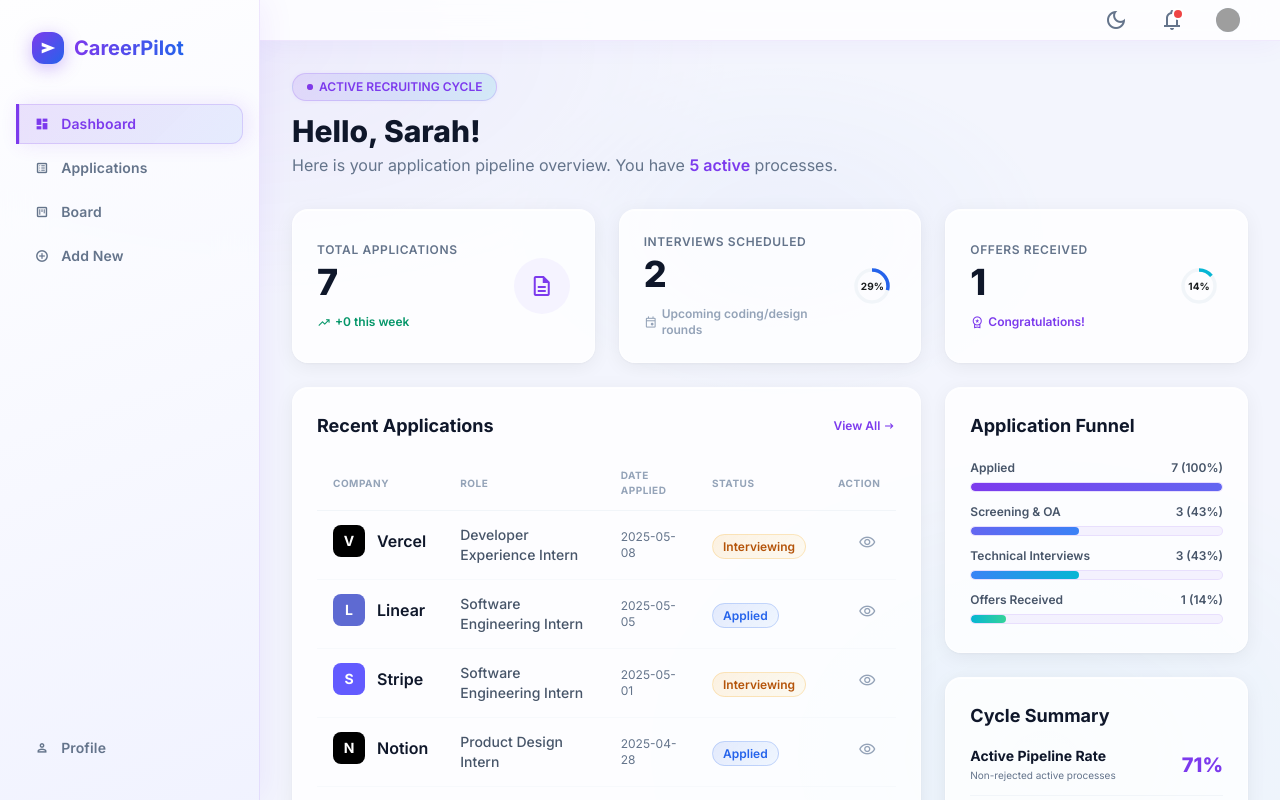
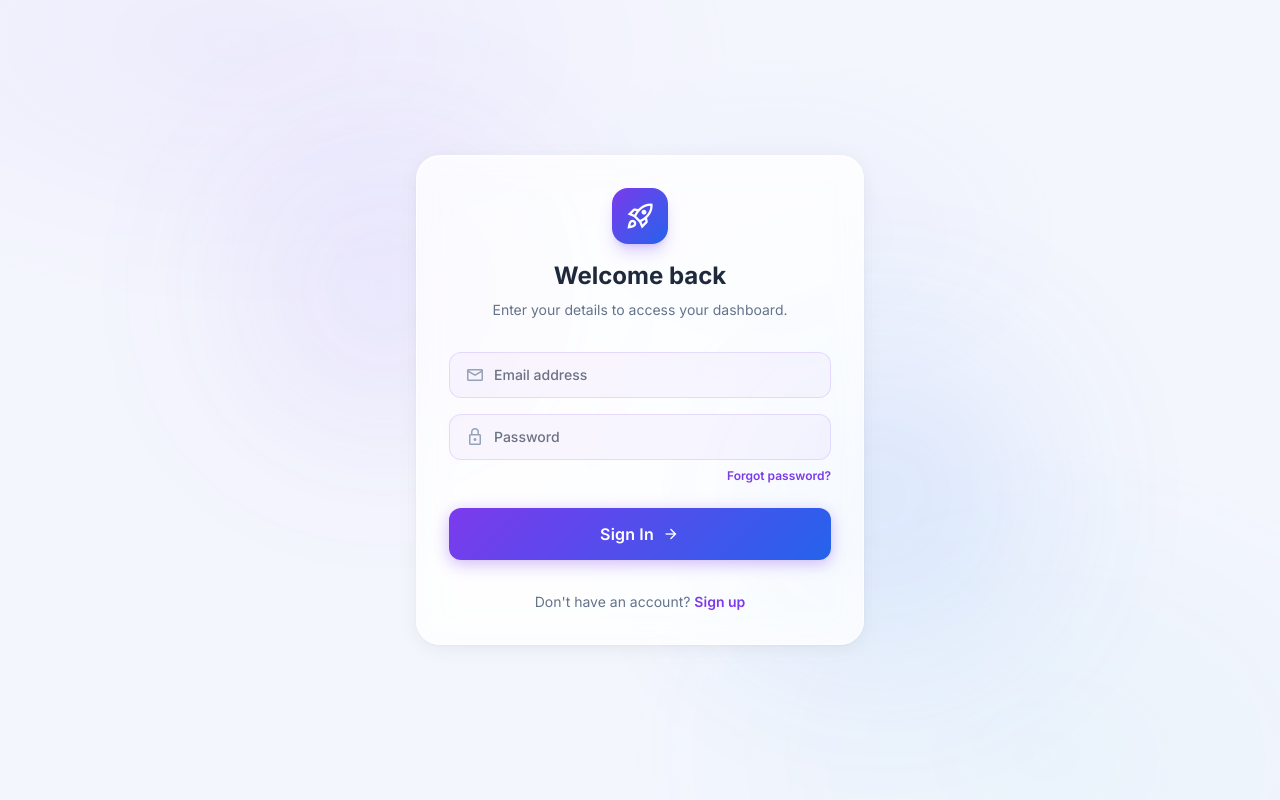
Before and after one commit to ujwal-224/Internship-Tracker, a React (Vite) app: page /#/dashboard in a window 1280 px wide. Built offline with nearby package versions, Linux system fonts and the light colour scheme; grey boxes are pictures that could not be loaded.

Commit message:
feat: Add premium interactive Auth UI and integrate into routing

```diff
--- a/src/App.jsx
+++ b/src/App.jsx
@@ -7,6 +7,7 @@ import Applications from './components/Applications';
 import Board from './components/Board';
 import AddNew from './components/AddNew';
 import Profile from './components/Profile';
+import Auth from './components/Auth';
 import { getApplications, saveApplications } from './utils/helpers';
 import './App.css';
 
@@ -53,6 +54,9 @@ function App() {
   const [searchQuery, setSearchQuery] = useState('');
   const [isSidebarOpen, setIsSidebarOpen] = useState(false);
   const [toasts, setToasts] = useState([]);
+  const [isAuthenticated, setIsAuthenticated] = useState(() => {
+    return localStorage.getItem("careerpilot_auth") === "true";
+  });
 
   const [profile, setProfile] = useState(() => {
     return JSON.parse(localStorage.getItem("careerpilot_profile")) || {
@@ -158,6 +162,14 @@ function App() {
   return (
     <div className="font-body-md text-on-surface antialiased overflow-hidden h-screen flex dark:text-slate-100">
 
+      {!isAuthenticated ? (
+        <Auth onAuthSuccess={() => {
+          setIsAuthenticated(true);
+          localStorage.setItem("careerpilot_auth", "true");
+          showToast("Successfully logged in!", "success");
+        }} />
+      ) : (
+        <>
           {/* Sidebar Drawer */}
           <Sidebar
             currentPage={route.page}
@@ -234,6 +246,8 @@ function App() {
           />
         )}
       </main>
+      </>
+      )}
 
       {/* Toast Notification Container */}
       <div id="toast-container" className="fixed top-6 right-6 z-[100] flex flex-col gap-3 pointer-events-none">
--- /dev/null
+++ b/src/components/Auth.jsx
@@ -0,0 +1,133 @@
+import React, { useState } from 'react';
+
+const Auth = ({ onAuthSuccess }) => {
+  const [isLogin, setIsLogin] = useState(true);
+  const [formData, setFormData] = useState({ name: '', email: '', password: '' });
+  const [isLoading, setIsLoading] = useState(false);
+
+  const toggleMode = () => {
+    setIsLogin(!isLogin);
+    setFormData({ name: '', email: '', password: '' });
+  };
+
+  const handleChange = (e) => {
+    setFormData({ ...formData, [e.target.name]: e.target.value });
+  };
+
+  const handleSubmit = (e) => {
+    e.preventDefault();
+    setIsLoading(true);
+
+    // Simulate network request and auth check
+    setTimeout(() => {
+      setIsLoading(false);
+      onAuthSuccess();
+    }, 1200);
+  };
+
+  return (
+    <div className="flex-1 w-full h-screen flex items-center justify-center bg-slate-50/50 dark:bg-slate-950/50 relative overflow-hidden page-fade-in">
+      {/* Background Decorative Orbs */}
+      <div className="absolute top-[20%] left-[20%] w-64 h-64 bg-violet-500/20 rounded-full blur-[100px] animate-pulse"></div>
+      <div className="absolute bottom-[20%] right-[20%] w-72 h-72 bg-blue-500/20 rounded-full blur-[100px] animate-pulse" style={{ animationDelay: '1s' }}></div>
+
+      <div className="glass-card w-full max-w-md p-8 relative z-10 mx-4" style={{ borderRadius: '24px' }}>
+
+        {/* Header Section */}
+        <div className="text-center mb-8 stagger-children">
+          <div className="inline-flex items-center justify-center w-14 h-14 rounded-2xl mb-4 bg-gradient-to-br from-violet-600 to-blue-600 shadow-lg shadow-violet-500/30">
+            <span className="material-symbols-outlined text-white text-3xl">rocket_launch</span>
+          </div>
+          <h2 className="text-2xl font-bold text-slate-800 dark:text-white mb-2">
+            {isLogin ? 'Welcome back' : 'Create an account'}
+          </h2>
+          <p className="text-slate-500 dark:text-slate-400 text-sm">
+            {isLogin ? 'Enter your details to access your dashboard.' : 'Start tracking your applications seamlessly.'}
+          </p>
+        </div>
+
+        {/* Auth Form */}
+        <form onSubmit={handleSubmit} className="flex flex-col gap-4 stagger-children">
+
+          {!isLogin && (
+            <div className="relative">
+              <span className="material-symbols-outlined absolute left-4 top-1/2 -translate-y-1/2 text-slate-400 text-[20px]">person</span>
+              <input
+                type="text"
+                name="name"
+                value={formData.name}
+                onChange={handleChange}
+                placeholder="Full Name"
+                required={!isLogin}
+                className="input-field w-full pl-11 pr-4 py-3 text-sm font-medium"
+              />
+            </div>
+          )}
+
+          <div className="relative">
+            <span className="material-symbols-outlined absolute left-4 top-1/2 -translate-y-1/2 text-slate-400 text-[20px]">mail</span>
+            <input
+              type="email"
+              name="email"
+              value={formData.email}
+              onChange={handleChange}
+              placeholder="Email address"
+              required
+              className="input-field w-full pl-11 pr-4 py-3 text-sm font-medium"
+            />
+          </div>
+
+          <div className="relative">
+            <span className="material-symbols-outlined absolute left-4 top-1/2 -translate-y-1/2 text-slate-400 text-[20px]">lock</span>
+            <input
+              type="password"
+              name="password"
+              value={formData.password}
+              onChange={handleChange}
+              placeholder="Password"
+              required
+              className="input-field w-full pl-11 pr-4 py-3 text-sm font-medium"
+            />
+          </div>
+
+          {isLogin && (
+            <div className="flex justify-end mt-[-8px]">
+              <a href="#" className="text-xs font-semibold text-violet-600 dark:text-violet-400 hover:text-violet-700 transition-colors">
+                Forgot password?
+              </a>
+            </div>
+          )}
+
+          <button
+            type="submit"
+            disabled={isLoading}
+            className="btn-primary w-full py-3.5 mt-2 flex items-center justify-center gap-2 group disabled:opacity-70 disabled:cursor-not-allowed"
+          >
+            {isLoading ? (
+              <span className="material-symbols-outlined animate-spin">progress_activity</span>
+            ) : (
+              <>
+                <span>{isLogin ? 'Sign In' : 'Sign Up'}</span>
+                <span className="material-symbols-outlined text-[18px] transition-transform group-hover:translate-x-1">arrow_forward</span>
+              </>
+            )}
+          </button>
+        </form>
+
+        {/* Footer Toggle */}
+        <div className="mt-8 text-center text-sm text-slate-500 dark:text-slate-400 stagger-children">
+          {isLogin ? "Don't have an account? " : "Already have an account? "}
+          <button
+            type="button"
+            onClick={toggleMode}
+            className="font-semibold text-violet-600 dark:text-violet-400 hover:underline"
+          >
+            {isLogin ? 'Sign up' : 'Log in'}
+          </button>
+        </div>
+      </div>
+    </div>
+  );
+};
+
+export default Auth;
```
Lines whose indentation alone changed are shown as unchanged.
